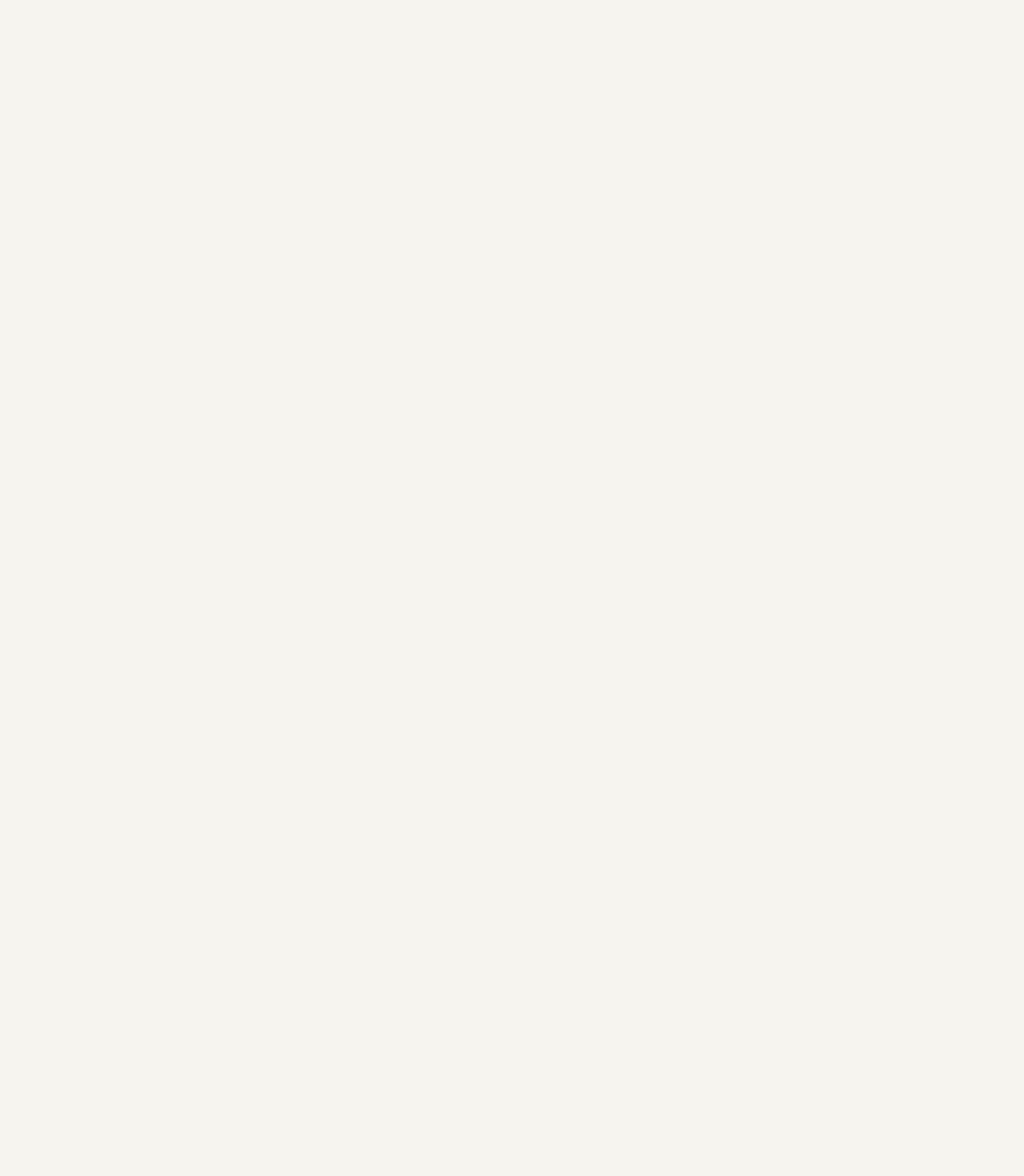
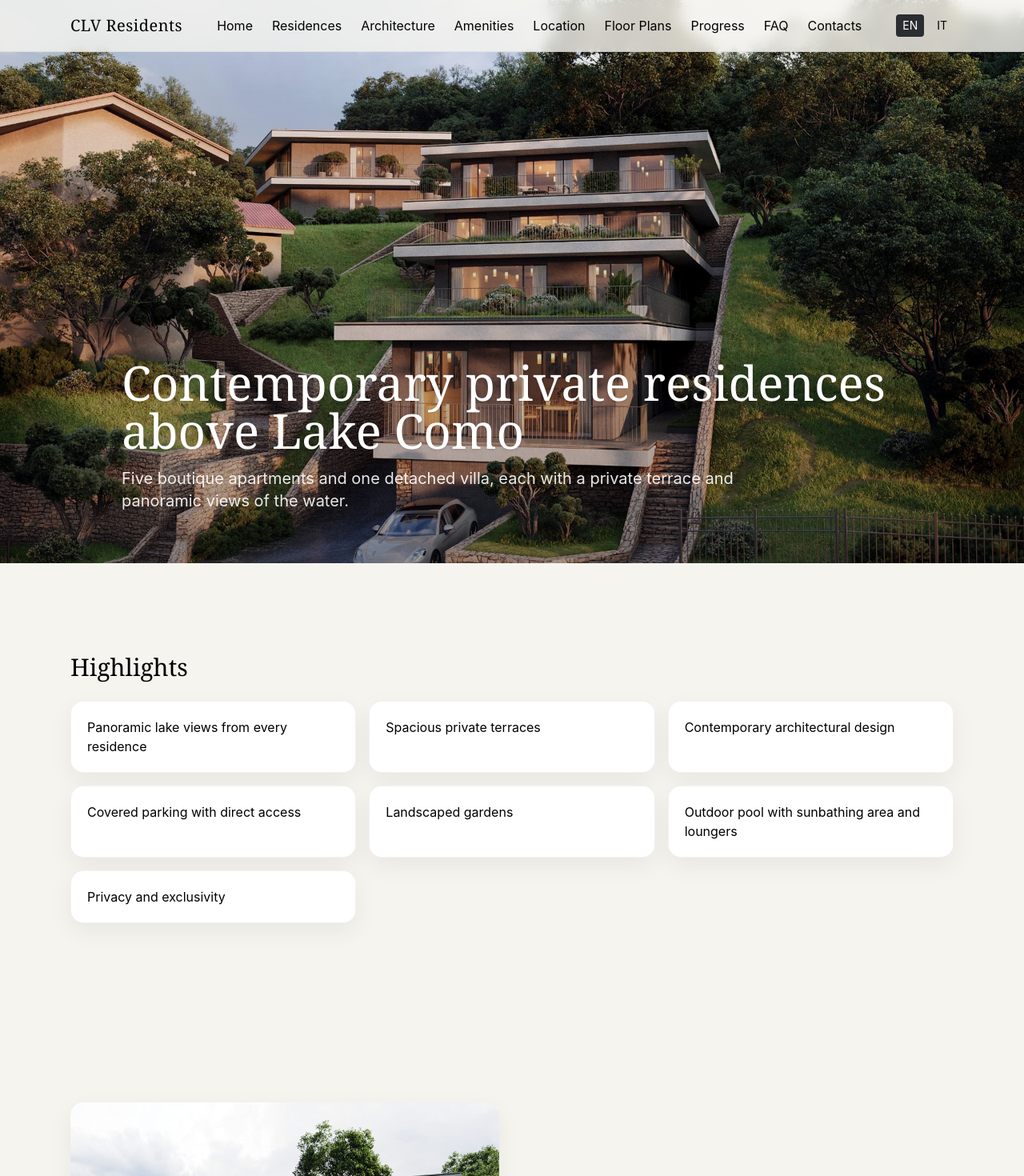
Before and after one commit to 9521287-max/clv-landing, a React (Vite) app: page / in a window 1280 px wide. Shown: the top 1470 px of the page at 80% size. Before the commit the page ends 800 px from the top, so only its background shows below. Built offline with nearby package versions, Linux system fonts and the light colour scheme.

Commit message:
Update i18n.js

```diff
--- a/src/i18n.js
+++ b/src/i18n.js
@@ -1,2 +1,105 @@
-export const translations = { en: { nav: { home: "Home" } }, it: { nav: { home: "Home" } } };
+const en = {
+  nav: {
+    home: "Home",
+    residences: "Residences",
+    architecture: "Architecture",
+    amenities: "Amenities",
+    location: "Location",
+    plans: "Floor Plans",
+    progress: "Progress",
+    faq: "FAQ",
+    contacts: "Contacts",
+    en: "EN",
+    it: "IT"
+  },
+  home: {
+    title: "Contemporary private residences above Lake Como",
+    subtitle: "Five boutique apartments and one detached villa, each with a private terrace and panoramic views of the water."
+  },
+  hero: {
+    title: "Contemporary private residences above Lake Como",
+    subtitle: "Five boutique apartments and one detached villa, each with a private terrace and panoramic views of the water."
+  },
+  highlights: {
+    title: "Highlights",
+    items: [
+      "Panoramic lake views from every residence",
+      "Spacious private terraces",
+      "Contemporary architectural design",
+      "Covered parking with direct access",
+      "Landscaped gardens",
+      "Outdoor pool with sunbathing area and loungers",
+      "Privacy and exclusivity"
+    ]
+  },
+  residences: {
+    title: "Residences",
+    text: "Each residence is designed to frame the beauty of Lake Como. Floor to ceiling glass fills interiors with light and extends living to private terraces."
+  },
+  architecture: {
+    title: "Architecture & Landscape",
+    text: "The terraced composition follows the natural slope, ensuring unobstructed views. Minimalist forms, panoramic glazing and landscaping create a refined dialogue with nature."
+  },
+  amenities: {
+    title: "Outdoor Spaces",
+    garage: "Covered parking with convenient access for residents and guests.",
+    garden: "Landscaped gardens with Mediterranean greenery and crafted stone paths.",
+    pool: "Outdoor pool with a sunbathing area and loungers to relax and enjoy the lake view."
+  },
+  location: {
+    title: "Location",
+    text: "On the western shore of Lake Como in Argegno, moments from the historic center and the Swiss border. Promenade, cafes and ferry are close by."
+  },
+  plans: {
+    title: "Levels & Floor Plans",
+    intro: "Every residence features panoramic lake views and private terraces. Below are the project levels and units.",
+    levels: [
+      "Level 0 - Parking: covered for 4 cars",
+      "Level 1 - A1 + Parking: apartment 66.57 m2, terrace 27 m2",
+      "Level 2 - A2 + Utility rooms: apartment 91.69 m2, terrace 110 m2",
+      "Level 3 - A3: apartment 97.61 m2, terrace 125 m2",
+      "Level 4 - A4: apartment 70.34 m2, terrace 68 m2",
+      "Detached Villa: V1 & V2 - two residences with private terraces"
+    ],
+    units: [
+      { code: "A1", label: "2 bedrooms · 2 bathrooms · Terrace 27 m2" },
+      { code: "A2", label: "2 bedrooms · 2 bathrooms · Terrace 110 m2" },
+      { code: "A3", label: "3 bedrooms · 2 bathrooms · Terrace 125 m2" },
+      { code: "A4", label: "2 bedrooms · 2 bathrooms · Terrace 68 m2" },
+      { code: "V1", label: "Villa level 1 · 2 bedrooms · 2 bathrooms · Terrace 53 m2" },
+      { code: "V2", label: "Villa level 2 · 2 bedrooms · 2 bathrooms · Terrace 38 m2" }
+    ],
+    cta: "Download plan"
+  },
+  progress: {
+    title: "Project Progress",
+    text: "CLV Residents is under development. Renderings are illustrative and may be refined during construction."
+  },
+  faq: {
+    title: "FAQ",
+    q1: "What does the development include?",
+    a1: "Covered parking, landscaped gardens, outdoor pool with sun loungers.",
+    q2: "Will every residence have lake views?",
+    a2: "Yes, all homes are oriented to maximize panoramic views.",
+    q3: "Where is it located?",
+    a3: "Argegno, western shore of Lake Como.",
+    q4: "Is this a sales site?",
+    a4: "No, this is an informational presentation of the project."
+  },
+  contacts: {
+    title: "Contacts",
+    text: "For partnership, press or institutional inquiries. The contact form will be enabled in the next release.",
+    formTitle: "Send a message",
+    formNote: "Demo form for the presentation version.",
+    name: "Your name",
+    email: "Email",
+    message: "Message",
+    send: "Send"
+  },
+  footer: {
+    rights: "© Como Lake View Residents. All rights reserved."
+  }
+};
+
+export const translations = { en, it: en };
 export default translations;
```
